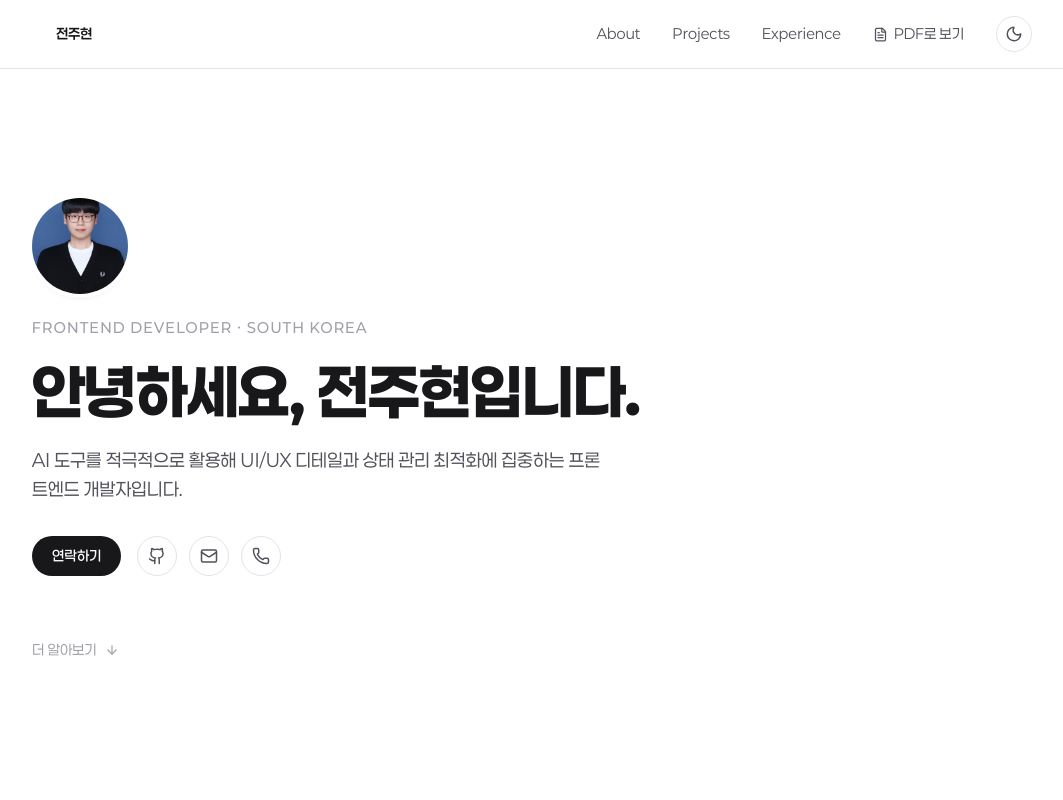
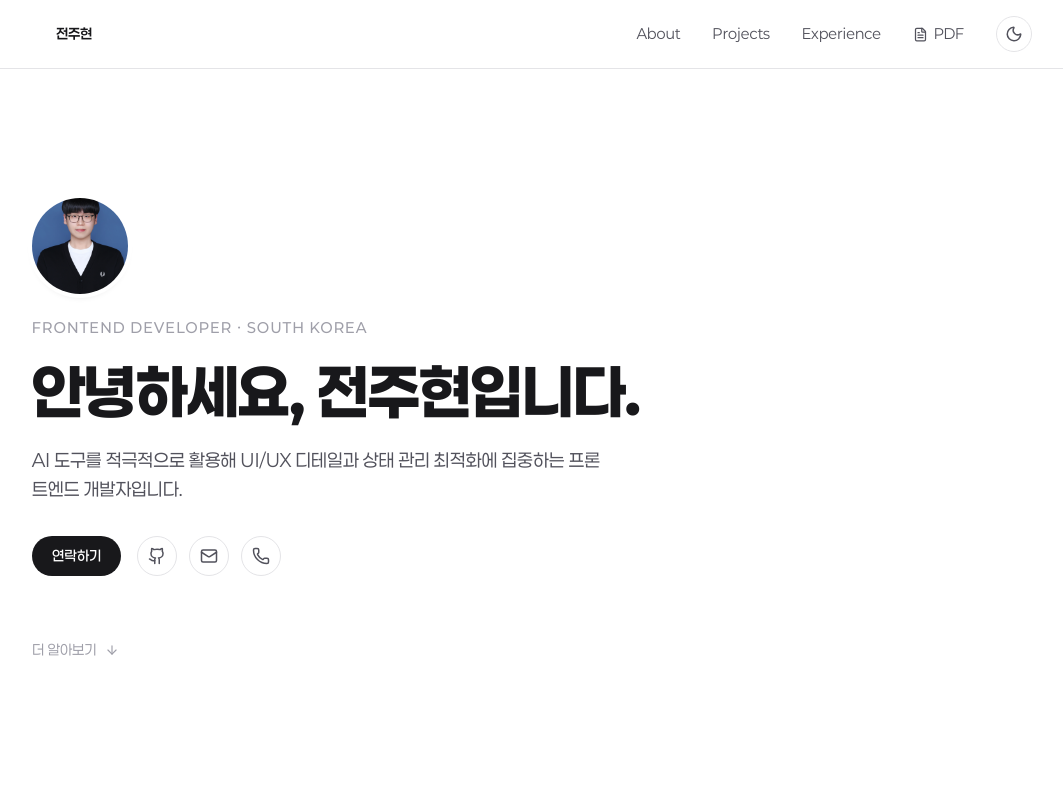
Before and after one commit to JEONJOOHYUN/portfolio, a Next.js app: page / in a window 1280 px wide. Shown: the top 800 px of the page, without its empty margins (96-1159 px from the left). Built offline with nearby package versions, Linux system fonts and the light colour scheme.

Commit message:
Shorten Navbar PDF link label to 'PDF'

```diff
--- a/components/Navbar.tsx
+++ b/components/Navbar.tsx
@@ -45,7 +45,7 @@ export function Navbar() {
             className="inline-flex items-center gap-1.5 text-sm text-zinc-600 transition-colors hover:text-zinc-900 dark:text-zinc-400 dark:hover:text-zinc-100"
           >
             <FileText size={15} />
-            PDF로 보기
+            PDF
           </Link>
           <ThemeToggle />
         </div>
@@ -81,7 +81,7 @@ export function Navbar() {
             className="inline-flex items-center gap-1.5 rounded-md px-2 py-2 text-sm text-zinc-600 hover:bg-zinc-100 dark:text-zinc-400 dark:hover:bg-zinc-900"
           >
             <FileText size={15} />
-            PDF로 보기
+            PDF
           </Link>
         </div>
       )}
```
